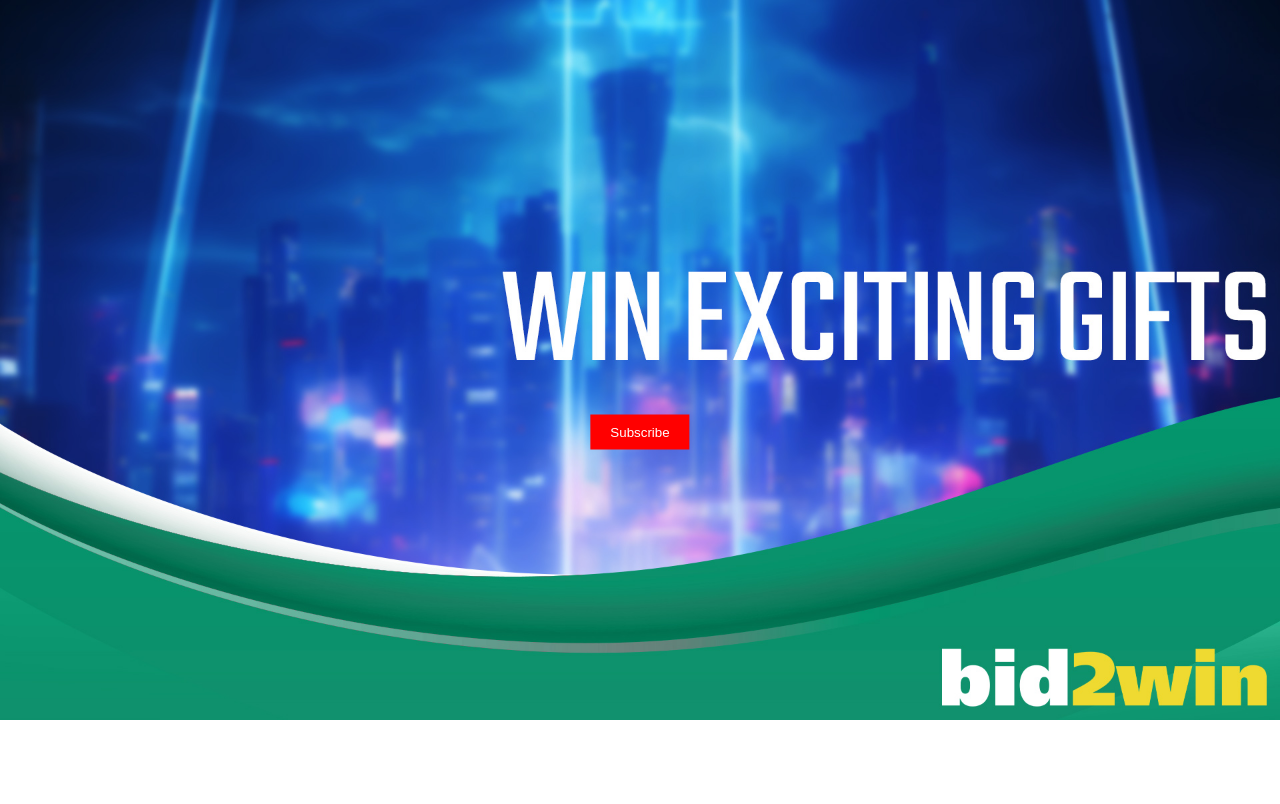
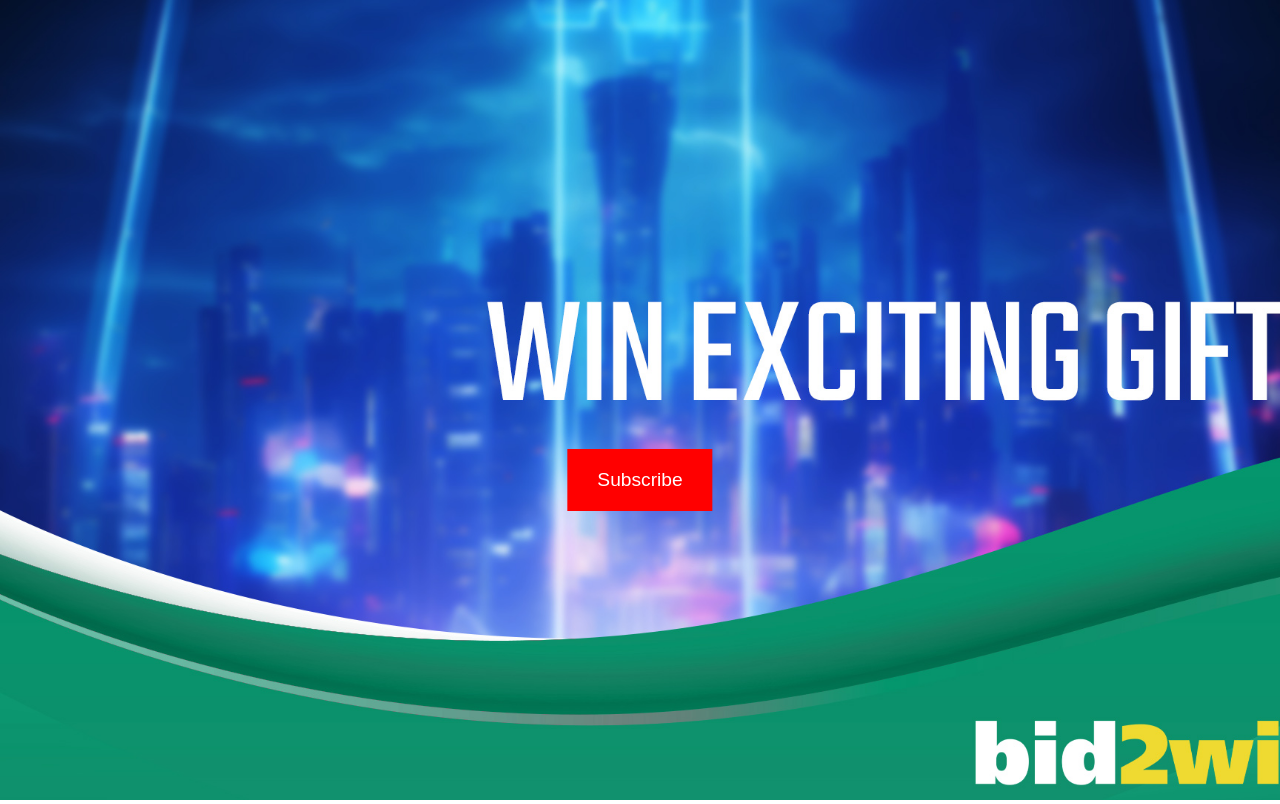
Before and after one commit to DigitalDevlop/Bit2Win-Hutch-Widget, a React (Create React App) app: page / in a window 1280 px wide. Built offline with nearby package versions, Linux system fonts and the light colour scheme.

Commit message:
added back button

```diff
--- a/src/App.css
+++ b/src/App.css
@@ -1,24 +1,44 @@
+.App{
+  height: 100vh;
+}
+
 .widget-container {
   position: relative;
   display: inline-block;
+  width: 100%; /* Ensure the container takes up the full width */
+  height: 100%; /* Ensure the container takes up the full height */
+  background-image: url("/public/assets/1.jpg"); /* Set the background image */
+  background-size: cover; /* Ensure the background image covers the container */
+  background-repeat: no-repeat; /* Prevent background image from repeating */
+  background-position: center bottom;
 }
 
-.image {
-  width: auto;
+/* .image {
+  width: 100%;
   max-width: 100%;
-  height: auto;
+  height: 80%;
   display: block;
-}
+} */
 
 .subscribe-button {
+  font-size: larger;
   position: absolute;
   top: 60%;
   left: 50%;
   transform: translate(-50%, -50%);
   background-color: red;
   color: white;
-  padding: 10px 20px;
+  padding: 20px 30px;
   border: none;
   cursor: pointer;
   outline: none;
 }
+.back-button {
+  background-color: blueviolet;
+  color: white;
+  position: fixed;
+  top: 90%;
+  left: 23.5%;
+  transform: translate(-50%, -50%);
+  z-index: 9999; /* Set a high z-index to ensure it's on top of the iframe */
+}
--- a/src/App.js
+++ b/src/App.js
@@ -1,46 +1,55 @@
-import React from 'react';
+import React, { useState } from 'react';
 import './App.css';
 
-class Widget extends React.Component {
-  handleSubscribe = () => {
-    // Redirect to the desired URL within an iframe
+function Widget() {
+  const [showBackButton, setShowBackButton] = useState(false);
+
+  const handleSubscribe = () => {
+    // Create the iframe element
     const iframe = document.createElement('iframe');
     iframe.style.position = 'fixed'; // Set position to fixed
     iframe.style.top = '50%'; // Center the iframe vertically
     iframe.style.left = '50%'; // Center the iframe horizontally
     iframe.style.transform = 'translate(-50%, -50%)'; // Adjust position to center
-    iframe.style.width = '500px'; // Set the width
-    iframe.style.height = '300px'; // Set the height
-    iframe.style.overflow = 'hidden'; // Hide scrollbar
+    iframe.style.width = '800px';
+    iframe.style.height = '600px';
     iframe.style.border = 'none'; // Remove border
-    iframe.style.zIndex = '9999'; // Set a high z-index to ensure the iframe is displayed on top
     iframe.src = 'http://consent.hutch.lk/register-service/Wg%3D%3DAA%3D%3DcQ%3D%3D';
+
+    // Append the iframe to the document body
     document.body.appendChild(iframe);
 
     // Add event listener to handle back button click
-    window.addEventListener('message', this.handleMessage);
+    window.addEventListener('message', handleMessage);
+
+    // Show the back button
+    setShowBackButton(true);
   };
 
-  //need to create
-
   // Function to handle back button click event
-  handleMessage = (event) => {
+  const handleMessage = (event) => {
     if (event.data === 'backButtonClicked') {
       // Remove event listener
-      window.removeEventListener('message', this.handleMessage);
+      window.removeEventListener('message', handleMessage);
       // Go back to the previous page
       window.history.back();
     }
   };
 
-  render() {
-    return (
-      <div className="widget-container">
-        <img className="image" src="/assets/1.jpg" alt="1" />
-        <button className="subscribe-button" onClick={this.handleSubscribe}>Subscribe</button>
-      </div>
-    );
-  }
+  const handleBackButtonClick = () => {
+    // Reload the entire page
+    window.location.reload();
+  };
+
+  return (
+    <div className="widget-container">
+      {/* <img className="image" src="/assets/1.jpg" alt="1" /> */}
+      <button className="subscribe-button" onClick={handleSubscribe}>Subscribe</button>
+      {showBackButton && (
+        <button className="back-button" onClick={handleBackButtonClick}>Back</button>
+      )}
+    </div>
+  );
 }
 
 function App() {
```
